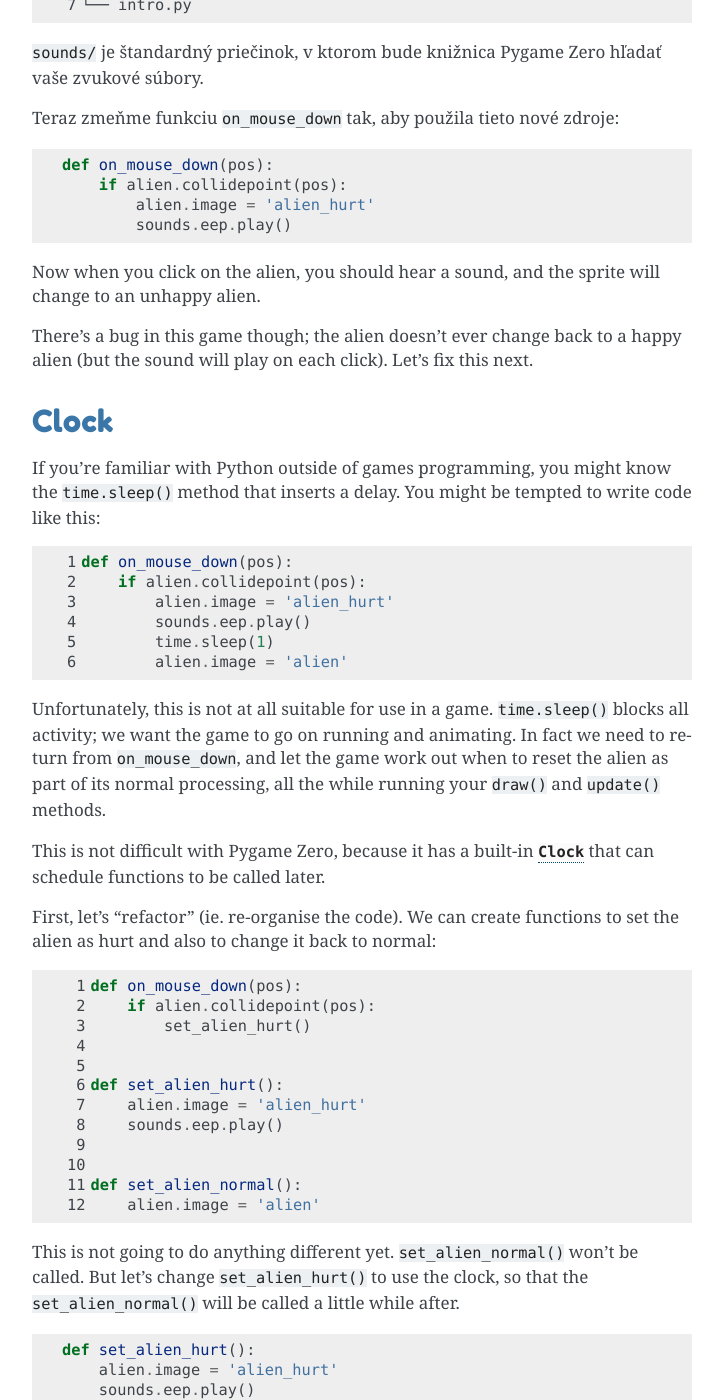
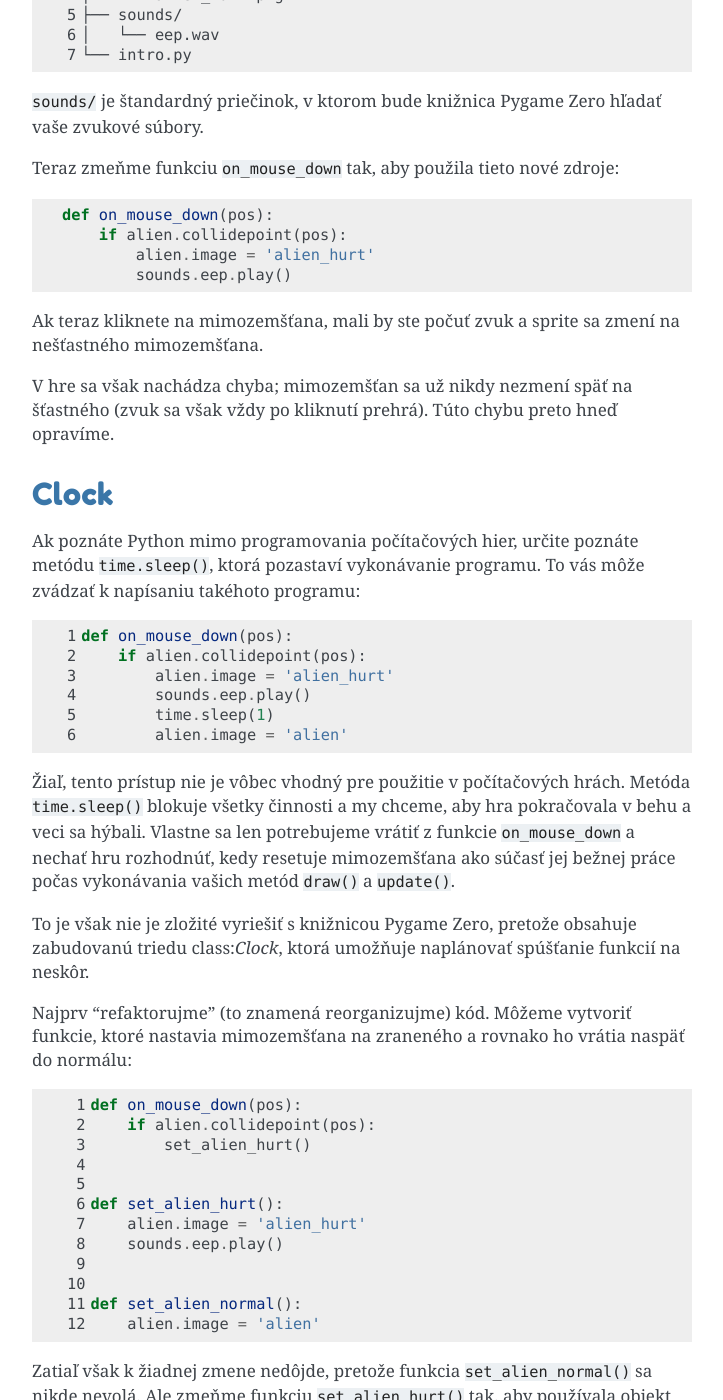
Before and after one commit to bletvaska/pgzero-slovak, a Sphinx documentation site: the page built from doc/introduction.rst, in a window 1280 px wide and 1400 px high, scrolled down 4106 px. Shown: the whole window, without its empty margins (388-1111 px from the left). Built offline with Sphinx 7.4.7, drawn with Linux system fonts in a browser that asks for light colours; pages that are not in the unit, such as notebooks, are missing from menus; some of the changed text lies outside the part shown.

Commit message:
translation of introduction in progress

```diff
--- a/doc/introduction.rst
+++ b/doc/introduction.rst
@@ -151,15 +151,15 @@ Pridajte do kódu tieto riadky::
 
 Spustite hru a skúste na mimozemšťana klikať.
 
-Pygame Zero is smart about how it calls your functions. If you don't define
-your function to take a ``pos`` parameter, Pygame Zero will call it without
-a position. There's also a ``button`` parameter for ``on_mouse_down``. So we
-could have written::
+Knižnica Pygame Zero je pomerne chytrá čo sa týka volania vašich funkcií. Ak v
+definícii vašej funkcie nepoužijete parameter ``pos``, Pygame Zero ju bude volať
+bez pozície. Funkcia ``on_mouse_down`` taktiež obsahuje parameter ``button``.
+Takže ju môžete napísať takto::
 
     def on_mouse_down():
         print("Klikol si!")
 
-alebo::
+alebo takto::
 
     def on_mouse_down(pos, button):
         if button == mouse.LEFT and alien.collidepoint(pos):
@@ -170,12 +170,12 @@ alebo::
 Zvuky a obrázky
 -----------------
 
-Now let's make the alien appear hurt. Save these files:
+Teraz poďme zabezpečiť, aby mimozemšťan vyzeral zranene. Uložte si tieto súbory:
 
-* `alien_hurt.png <_static/alien_hurt.png>`_ - save this as ``alien_hurt.png``
-  in the ``images`` directory.
-* `eep.wav <_static/eep.wav>`_ - create a directory called ``sounds`` and save
-  this as ``eep.wav`` in that directory.
+* `alien_hurt.png <_static/alien_hurt.png>`_ - súbor uložte ako ``alien_hurt.png``
+  do priečinku ``images``.
+* `eep.wav <_static/eep.wav>`_ - vytvorte priečinok s názvom ``sounds`` a uložte
+  do neho tento súbor ako ``eep.wav``.
 
 Váš projekt by mal teraz vyzerať takto:
 
@@ -199,19 +199,19 @@ Teraz zmeňme funkciu ``on_mouse_down`` tak, aby použila tieto nové zdroje::
             alien.image = 'alien_hurt'
             sounds.eep.play()
 
-Now when you click on the alien, you should hear a sound, and the sprite will
-change to an unhappy alien.
+Ak teraz kliknete na mimozemšťana, mali by ste počuť zvuk a sprite sa zmení
+na nešťastného mimozemšťana.
 
-There's a bug in this game though; the alien doesn't ever change back to a
-happy alien (but the sound will play on each click). Let's fix this next.
+V hre sa však nachádza chyba; mimozemšťan sa už nikdy nezmení späť na šťastného
+(zvuk sa však vždy po kliknutí prehrá). Túto chybu preto hneď opravíme.
 
 
 Clock
 -----
 
-If you're familiar with Python outside of games programming, you might know the
-``time.sleep()`` method that inserts a delay. You might be tempted to write
-code like this::
+Ak poznáte Python mimo programovania počítačových hier, určite poznáte metódu
+``time.sleep()``, ktorá pozastaví vykonávanie programu. To vás môže zvádzať k
+napísaniu takéhoto programu::
 
     def on_mouse_down(pos):
         if alien.collidepoint(pos):
@@ -220,17 +220,17 @@ code like this::
             time.sleep(1)
             alien.image = 'alien'
 
-Unfortunately, this is not at all suitable for use in a game. ``time.sleep()``
-blocks all activity; we want the game to go on running and animating. In fact
-we need to return from ``on_mouse_down``, and let the game work out when to
-reset the alien as part of its normal processing, all the while running your
-``draw()`` and ``update()`` methods.
+Žiaľ, tento prístup nie je vôbec vhodný pre použitie v počítačových hrách.
+Metóda ``time.sleep()`` blokuje všetky činnosti a my chceme, aby hra pokračovala
+v behu a veci sa hýbali. Vlastne sa len potrebujeme vrátiť z funkcie ``on_mouse_down``
+a nechať hru rozhodnúť, kedy resetuje mimozemšťana ako súčasť jej bežnej práce počas
+vykonávania vašich metód ``draw()`` a ``update()``.
 
-This is not difficult with Pygame Zero, because it has a built-in
-:class:`Clock` that can schedule functions to be called later.
+To je však nie je zložité vyriešiť s knižnicou Pygame Zero, pretože obsahuje
+zabudovanú triedu class:`Clock`, ktorá umožňuje naplánovať spúšťanie funkcií na neskôr.
 
-First, let's "refactor" (ie. re-organise the code). We can create functions to
-set the alien as hurt and also to change it back to normal::
+Najprv "refaktorujme" (to znamená reorganizujme) kód. Môžeme vytvoriť funkcie,
+ktoré nastavia mimozemšťana na zraneného a rovnako ho vrátia naspäť do normálu::
 
     def on_mouse_down(pos):
         if alien.collidepoint(pos):
@@ -245,9 +245,9 @@ set the alien as hurt and also to change it back to normal::
     def set_alien_normal():
         alien.image = 'alien'
 
-This is not going to do anything different yet. ``set_alien_normal()`` won't be
-called. But let's change ``set_alien_hurt()`` to use the clock, so that the
-``set_alien_normal()`` will be called a little while after. ::
+Zatiaľ však k žiadnej zmene nedôjde, pretože funkcia ``set_alien_normal()`` sa
+nikde nevolá. Ale zmeňme funkciu ``set_alien_hurt()`` tak, aby používala objekt
+``clock``, takže funkcia ``set_alien_normal()`` sa bude volať o chvíľu neskôr.::
 
     def set_alien_hurt():
         alien.image = 'alien_hurt'
```
